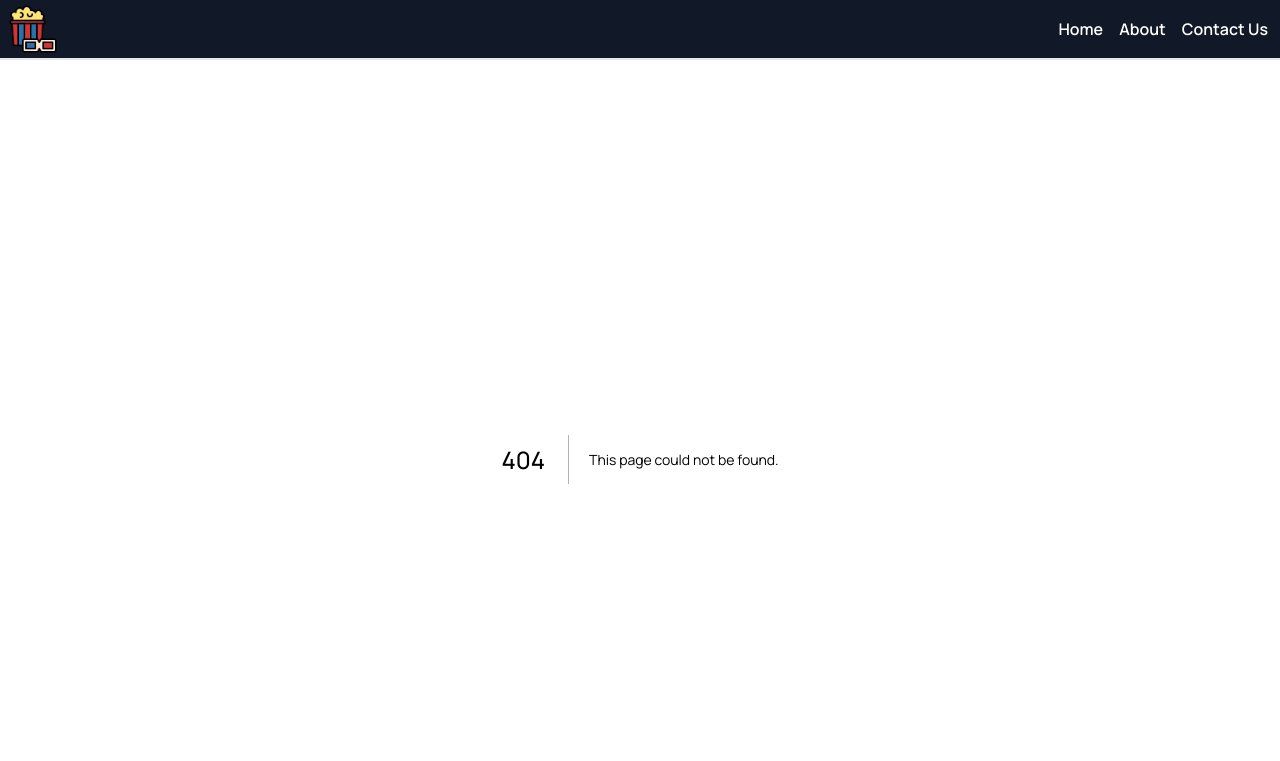
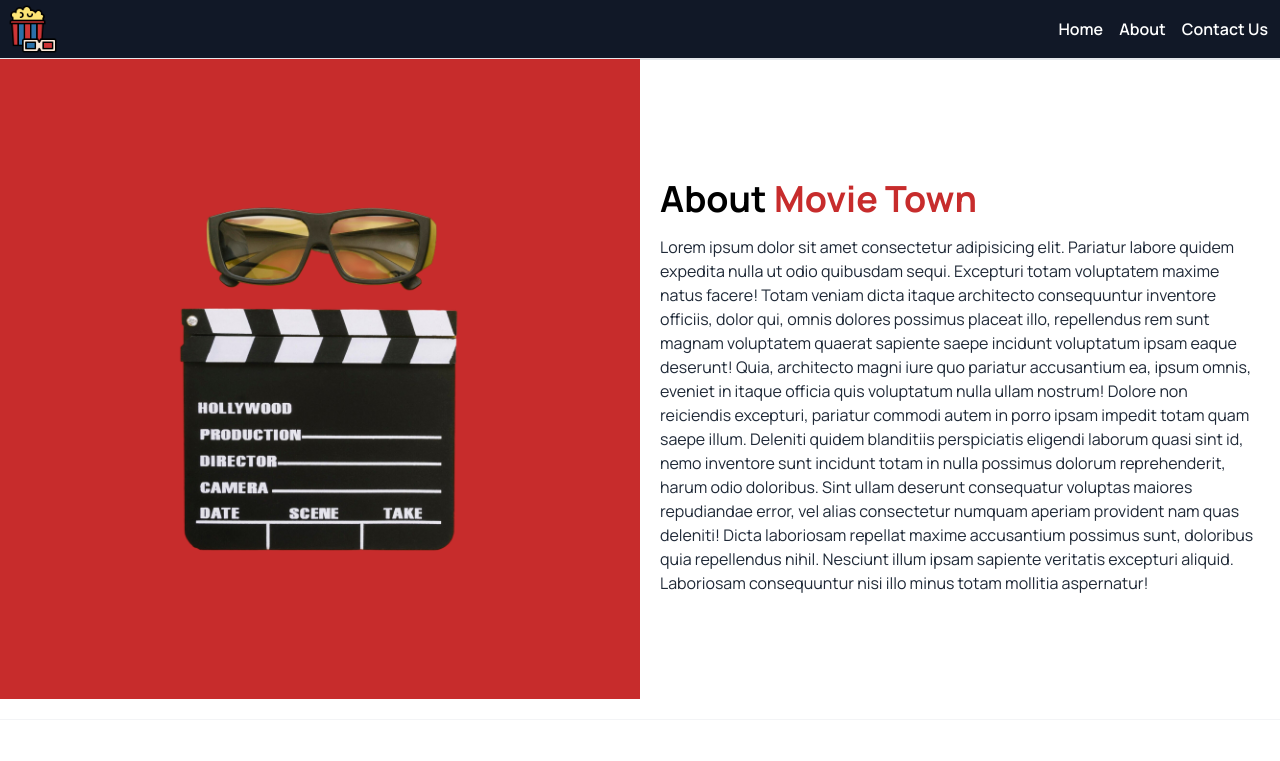
Before and after one commit to fereshtehnm/MovieTown, a Next.js app: page /about in a window 1280 px wide. Before the commit this address had no page. Shown: the top 761 px of the page. Built offline with nearby package versions, Linux system fonts and the light colour scheme.

Commit message:
Add metadata & seo

```diff
--- /dev/null
+++ b/app/about/page.tsx
@@ -0,0 +1,43 @@
+import React from "react";
+import Image from "next/image";
+
+export const metadata = {
+  title: "about us",
+  description: "information about our team!",
+};
+
+const page = () => {
+  return (
+    <div className="about-us-container">
+      <div className="about-us-image-container">
+        <Image src="/movie-hero2.png" width={500} height={500} alt="about" />
+      </div>
+      <div className="about-us-text-container">
+        <h2 className="about-us-text">
+          About <span className="text-dark-red">Movie Town</span>
+        </h2>
+        <p className="text-gray-800">
+          Lorem ipsum dolor sit amet consectetur adipisicing elit. Pariatur
+          labore quidem expedita nulla ut odio quibusdam sequi. Excepturi totam
+          voluptatem maxime natus facere! Totam veniam dicta itaque architecto
+          consequuntur inventore officiis, dolor qui, omnis dolores possimus
+          placeat illo, repellendus rem sunt magnam voluptatem quaerat sapiente
+          saepe incidunt voluptatum ipsam eaque deserunt! Quia, architecto magni
+          iure quo pariatur accusantium ea, ipsum omnis, eveniet in itaque
+          officia quis voluptatum nulla ullam nostrum! Dolore non reiciendis
+          excepturi, pariatur commodi autem in porro ipsam impedit totam quam
+          saepe illum. Deleniti quidem blanditiis perspiciatis eligendi laborum
+          quasi sint id, nemo inventore sunt incidunt totam in nulla possimus
+          dolorum reprehenderit, harum odio doloribus. Sint ullam deserunt
+          consequatur voluptas maiores repudiandae error, vel alias consectetur
+          numquam aperiam provident nam quas deleniti! Dicta laboriosam repellat
+          maxime accusantium possimus sunt, doloribus quia repellendus nihil.
+          Nesciunt illum ipsam sapiente veritatis excepturi aliquid. Laboriosam
+          consequuntur nisi illo minus totam mollitia aspernatur!
+        </p>
+      </div>
+    </div>
+  );
+};
+
+export default page;
--- /dev/null
+++ b/app/contact/page.tsx
@@ -0,0 +1,14 @@
+import React from 'react'
+
+export const metadata = {
+    title: "contact us",
+    description: "contact our team!",
+  };
+
+const page = () => {
+  return (
+    <div>page</div>
+  )
+}
+
+export default page
--- a/app/globals.css
+++ b/app/globals.css
@@ -115,7 +115,7 @@ body {
   @apply text-[20px] text-black font-light; /* Adjust font size for smaller screens */
 }
 
-.hero__image-container {
+.hero__image_container {
   @apply xl:flex-[1.5] flex justify-end items-end max-w-full max-h-screen;
 }
 
@@ -123,8 +123,12 @@ body {
   @apply relative xl:w-full w-full xl:h-full h-auto; /* Set height to auto for responsive behavior */
 }
 
-.hero__image-overlay {
+.hero__image_overlay {
   @apply absolute bg-curves bg-repeat-round -z-10 w-full h-full overflow-hidden; /* Set width and height to full screen for mobile */
+}
+
+.hero__button {
+  @apply bg-dark-red text-white rounded-full mt-10;
 }
 
 /* END: Hero styles */
@@ -220,3 +224,28 @@ body {
   @apply cursor-default select-none py-2 pl-10 pr-4;
 }
 /* END: search manufacturer styles */
+
+.not-found-container {
+  @apply h-screen w-full flex flex-col justify-center items-center bg-black;
+}
+.not-found-h{
+  @apply text-9xl font-extrabold text-white tracking-widest;
+}
+.not-found{
+  @apply bg-dark-red px-2 text-sm rounded rotate-12 absolute;
+}
+
+/* START: about us */
+.about-us-container {
+  @apply sm:flex items-center max-w-screen-xl;
+}
+.about-us-image-container {
+  @apply sm:w-1/2 sm:p-20  bg-dark-red;
+}
+.about-us-text-container {
+  @apply sm:w-1/2 p-5;
+}
+.about-us-text {
+  @apply my-4 font-bold text-3xl  sm:text-4xl;
+}
+/* END: about us */
--- a/app/layout.tsx
+++ b/app/layout.tsx
@@ -1,9 +1,13 @@
 import "./globals.css";
 
 import { Header, Footer } from "@/components";
+
 export const metadata = {
-  title: "Movie Town",
-  description: "Discover world's best movies",
+  title: {
+    default: "Movie Town",
+    template: '%s - Movie Town'
+  },
+  description: "Explore movies here..."
 };
 
 export default function RootLayout({
--- a/app/movie/[movieId]/page.tsx
+++ b/app/movie/[movieId]/page.tsx
@@ -1,23 +1,16 @@
-"use client";
-import { useEffect, useState } from "react";
 import { getMovieId } from "@/utils";
-export default function movieId({ params }: { params: { movieId: string } }) {
-  const [movie, setMovie] = useState("");
-  useEffect(() => {
-    async function fetchBlogData() {
-      try {
-        const data = await getMovieId(params.movieId);
-        console.log(data);
+import { Metadata } from "next";
 
-        setMovie(data);
-      } catch (error) {
-        console.error("Error fetching:", error);
-      }
-    }
-    if (params.movieId) {
-      fetchBlogData();
-    }
-  }, [params.movieId]);
+type Props = { params: { movieId: string } };
 
+export const generateMetadata = ({ params }: Props): Metadata => {
+  return {
+    title: `movie ${params.movieId}`,
+  };
+};
+
+export default async function movieId({ params }: Props) {
+  const movie = await getMovieId(params.movieId);
+  console.log(movie);
   return <h1>{movie.title}</h1>;
 }
--- a/app/movie/page.tsx
+++ b/app/movie/page.tsx
@@ -2,6 +2,11 @@ import Image from "next/image";
 import Link from "next/link";
 import { Hero, MovieCard, Loader, PaginationControlled } from "@/components";
 import { getMovies } from "@/utils";
+
+export const metadata = {
+  title: "movies",
+  description: "explore movies from around the world!",
+};
 
 export default async function Home(context: any) {
   const fetchedData = await getMovies(parseInt(context.searchParams.page) || 1);
--- /dev/null
+++ b/app/not-found.tsx
@@ -0,0 +1,28 @@
+import Link from 'next/link'
+import React from 'react'
+
+const NotFound = () => {
+  return (
+    <div className="not-found-container">
+        <h1 className="not-found-h">404</h1>
+        <div className="not-found">
+            Page Not Found
+        </div>
+        {/* <button className="mt-5">
+          <a
+            className="relative inline-block text-sm font-medium text-[#FF6A3D] group active:text-orange-500 focus:outline-none focus:ring"
+          >
+            <span
+              className="absolute inset-0 transition-transform translate-x-0.5 translate-y-0.5 bg-[#FF6A3D] group-hover:translate-y-0 group-hover:translate-x-0"
+            ></span>
+
+            <span className="relative block px-8 py-3 bg-[#1A2238] border border-current">
+              <Link href='/'>kihdgiher</Link>
+            </span>
+          </a>
+        </button> */}
+    </div>
+  )
+}
+
+export default NotFound
--- a/components/Hero.tsx
+++ b/components/Hero.tsx
@@ -1,12 +1,8 @@
-"use client";
-
 import Image from "next/image";
 import Link from "next/link";
 import CustomButton from "./CustomButton";
 
 const Hero = () => {
-
-
   return (
     <div className="hero">
       <div className="hero__text_container">
@@ -16,11 +12,11 @@ const Hero = () => {
         <Link href="/movie">
           <CustomButton
             title="Explore more"
-            containerStyles="bg-dark-red text-white rounded-full mt-10"
+            containerStyles="hero__button"
           />
         </Link>
       </div>
-      <div className="hero__image-container">
+      <div className="hero__image_container">
         <div className="hero__image">
           <Image
             src="/movie-hero1.png"
@@ -30,7 +26,7 @@ const Hero = () => {
           />
         </div>
 
-        <div className="hero__image-overlay" />
+        <div className="hero__image_overlay" />
       </div>
     </div>
   );
```
